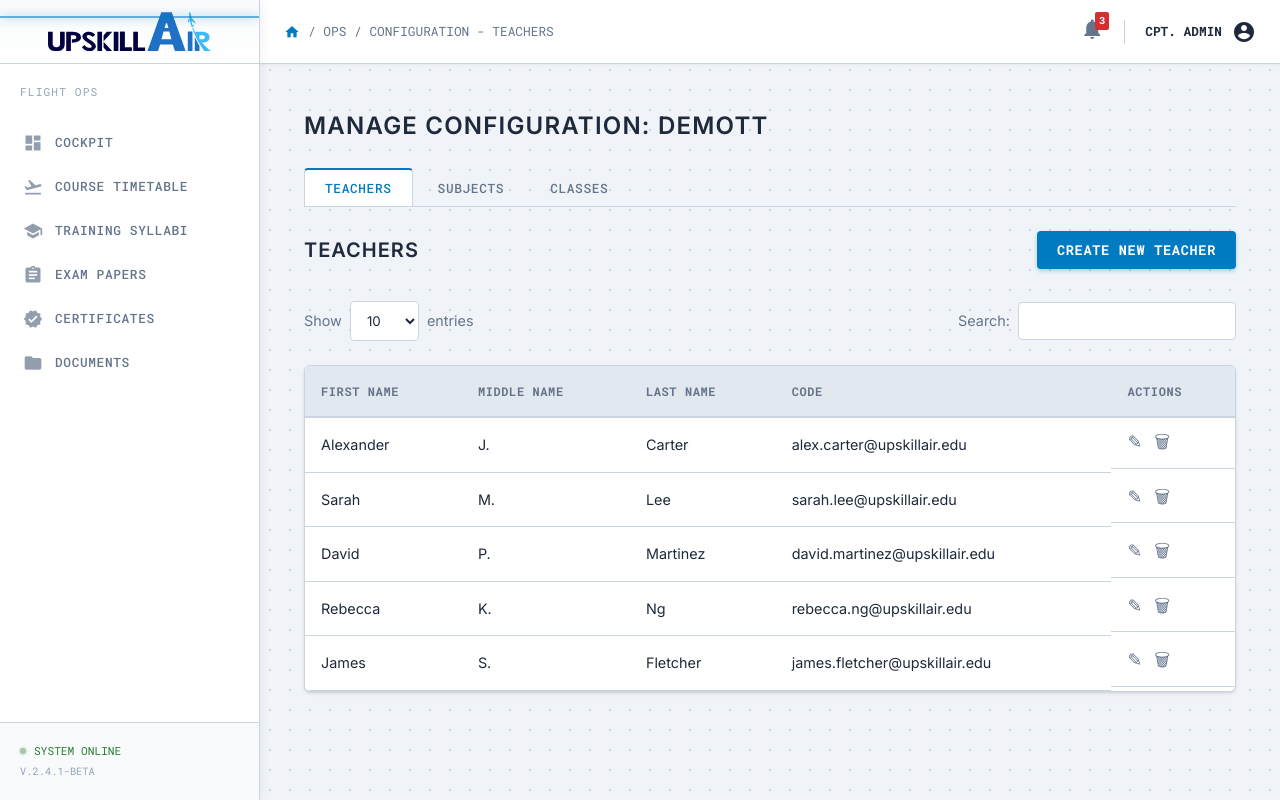
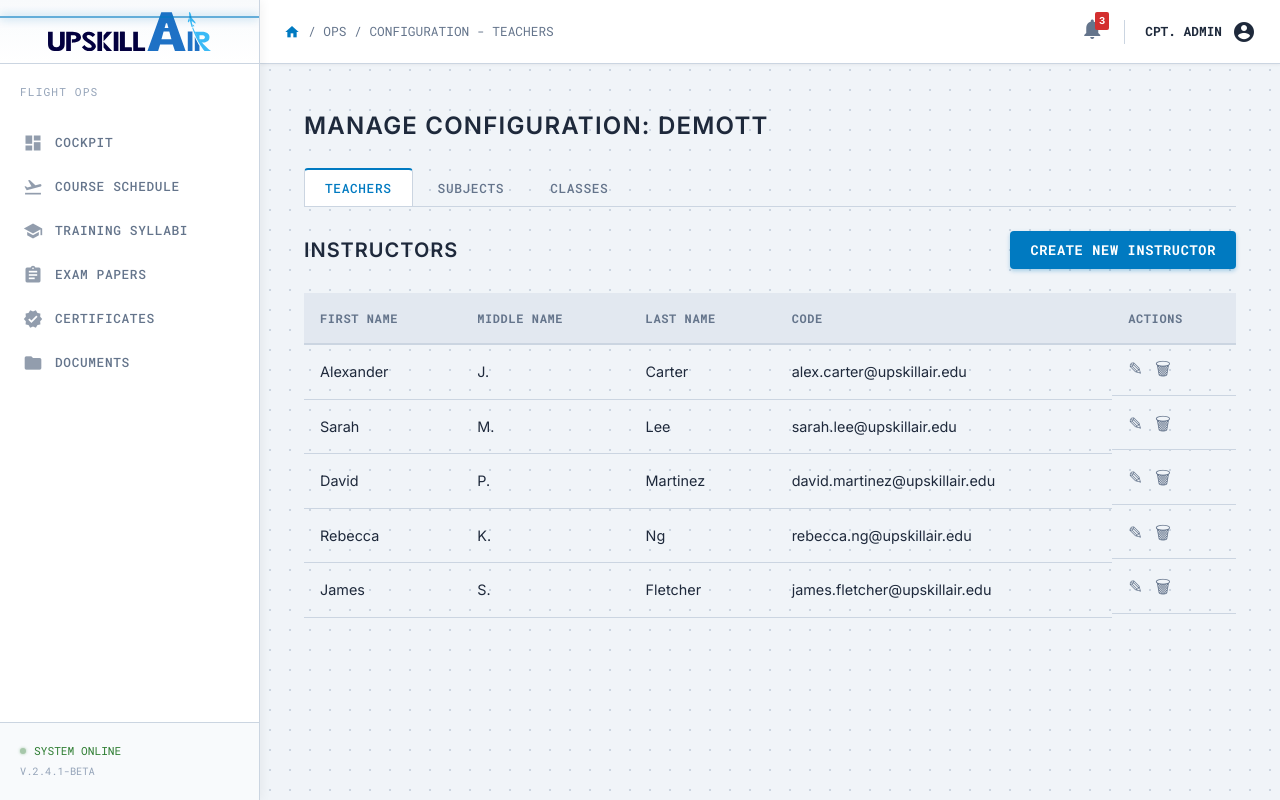
Before and after one commit to abdul-naufal/prifact-demo, an Angular app: page /manage-configuration/teachers in a window 1280 px wide. Built offline with nearby package versions, Linux system fonts and the light colour scheme.

Commit message:
change to american

```diff
--- a/src/app/layout/main-layout/main-layout.component.html
+++ b/src/app/layout/main-layout/main-layout.component.html
@@ -9,6 +9,7 @@
 
         <nav>
             <ul>
+
                 <li>
                     <a routerLink="/dashboard" routerLinkActive="active">
                         <span class="material-icons">dashboard</span>
@@ -18,7 +19,7 @@
                 <li>
                     <a routerLink="/generate-timetable" routerLinkActive="active">
                         <span class="material-icons">flight_takeoff</span>
-                        <span class="nav-text">COURSE TIMETABLE</span>
+                        <span class="nav-text">COURSE SCHEDULE</span>
                     </a>
                 </li>
                 <li>
--- a/src/app/pages/generate-timetable/generate-timetable.component.html
+++ b/src/app/pages/generate-timetable/generate-timetable.component.html
@@ -1,5 +1,5 @@
 <div class="page-header">
-    <h1>Time table configurations</h1>
+    <h1>Schedule Configurations</h1>
     <div class="actions">
 
         <button class="btn-primary">Create New Configuration</button>
--- a/src/app/pages/manage-configuration/tabs/teachers/teachers.component.html
+++ b/src/app/pages/manage-configuration/tabs/teachers/teachers.component.html
@@ -1,11 +1,11 @@
-<div class="teachers-container">
+<div class="instructors-container">
     <div class="header-section">
-        <h2>Teachers</h2>
-        <button class="btn" (click)="onCreate()" *ngIf="!isCreating">Create New Teacher</button>
+        <h2>Instructors</h2>
+        <button class="btn" (click)="onCreate()" *ngIf="!isCreating">Create New Instructor</button>
     </div>
 
     <div class="create-form" *ngIf="isCreating">
-        <h3>{{ isEditing ? 'Edit Teacher' : 'Add New Teacher' }}</h3>
+        <h3>{{ isEditing ? 'Edit Instructor' : 'Add New Instructor' }}</h3>
         <div class="form-row">
             <div class="form-group">
                 <label>First Name</label>
@@ -25,37 +25,20 @@
             </div>
         </div>
         <div class="form-actions">
-            <button class="btn" (click)="onSave()">Save</button>
-            <button class="btn btn-outline" (click)="onCancel()">Cancel</button>
+            <button class="btn btn-primary" (click)="onSave()">{{ isEditing ? 'Update' : 'Save' }}</button>
+            <button class="btn btn-secondary" (click)="onCancel()">Cancel</button>
         </div>
     </div>
 
-    <div class="table-controls">
-        <div class="entries-control">
-            Show
-            <select class="form-control entries-select">
-                <option value="10">10</option>
-                <option value="25">25</option>
-                <option value="50">50</option>
-                <option value="100">100</option>
-            </select>
-            entries
-        </div>
-        <div class="search-control">
-            <label>Search:</label>
-            <input type="text" class="form-control search-input" placeholder="">
-        </div>
-    </div>
-
-    <div class="table-container">
-        <table>
+    <div class="list-view" *ngIf="!isCreating">
+        <table class="table">
             <thead>
                 <tr>
                     <th>First Name</th>
                     <th>Middle Name</th>
                     <th>Last Name</th>
                     <th>Code</th>
-                    <th>Actions</th>
+                    <th class="actions-header">Actions</th>
                 </tr>
             </thead>
             <tbody>
--- a/src/app/pages/view-timetable/view-timetable.component.html
+++ b/src/app/pages/view-timetable/view-timetable.component.html
@@ -1,21 +1,21 @@
 <div class="page-container">
     <div class="header">
-        <h2>View Timetable</h2>
+        <h2>View Schedule</h2>
     </div>
 
     <div class="tabs">
-        <button class="tab" [class.active]="activeTab === 'school'" (click)="setActiveTab('school')">Flight School View
-            wise</button>
-        <button class="tab" [class.active]="activeTab === 'teacher'" (click)="setActiveTab('teacher')">Teacher
-            wise</button>
-        <button class="tab" [class.active]="activeTab === 'class'" (click)="setActiveTab('class')">Batch wise</button>
+        <button class="tab" [class.active]="activeTab === 'school'" (click)="setActiveTab('school')">Academy
+            Wise</button>
+        <button class="tab" [class.active]="activeTab === 'teacher'" (click)="setActiveTab('teacher')">Instructor
+            Wise</button>
+        <button class="tab" [class.active]="activeTab === 'class'" (click)="setActiveTab('class')">Course Wise</button>
     </div>
 
     <div class="tab-content">
-        <!-- School Wise Tab -->
+        <!-- Academy Wise Tab -->
         <div *ngIf="activeTab === 'school'" class="timetable-section school-wise-container">
             <div class="sidebar">
-                <h3>Classes</h3>
+                <h3>Courses</h3>
                 <ul>
                     <li *ngFor="let cls of classes" [class.selected]="selectedClass === cls" (click)="selectClass(cls)">
                         {{ cls }}
@@ -23,7 +23,7 @@
                 </ul>
             </div>
             <div class="main-content">
-                <h3>School Timetable (Selected Batch): {{ selectedClass }}</h3>
+                <h3>Academy Schedule (Selected Course): {{ selectedClass }}</h3>
                 <div class="table-responsive">
                     <table>
                         <thead>
@@ -48,10 +48,10 @@
             </div>
         </div>
 
-        <!-- Teacher Wise Tab -->
+        <!-- Instructor Wise Tab -->
         <div *ngIf="activeTab === 'teacher'" class="timetable-section school-wise-container">
             <div class="sidebar">
-                <h3>Teachers</h3>
+                <h3>Instructors</h3>
                 <ul>
                     <li *ngFor="let teacher of teachers" [class.selected]="selectedTeacher === teacher.name"
                         (click)="selectTeacher(teacher.name)">
@@ -61,7 +61,7 @@
                 </ul>
             </div>
             <div class="main-content">
-                    <h3>Instructor Timetable: {{ selectedTeacher }}</h3>
+                <h3>Instructor Schedule: {{ selectedTeacher }}</h3>
                 <div class="table-responsive">
                     <table>
                         <thead>
@@ -86,17 +86,17 @@
             </div>
         </div>
 
-        <!-- Class Wise Tab -->
+        <!-- Course Wise Tab -->
         <div *ngIf="activeTab === 'class'" class="timetable-section">
             <div class="class-selector">
-                <label>Select Batch: </label>
+                <label>Select Course: </label>
                 <select>
-                    <option>PPL Batch A</option>
-                    <option>PPL Batch B</option>
-                    <option>CPL Batch A</option>
+                    <option>PPL Course A</option>
+                    <option>PPL Course B</option>
+                    <option>CPL Course A</option>
                 </select>
             </div>
-            <h3>Batch Timetable: {{ selectedClass }}</h3>
+            <h3>Course Schedule: {{ selectedClass }}</h3>
             <div class="table-responsive">
                 <table>
                     <thead>
```
